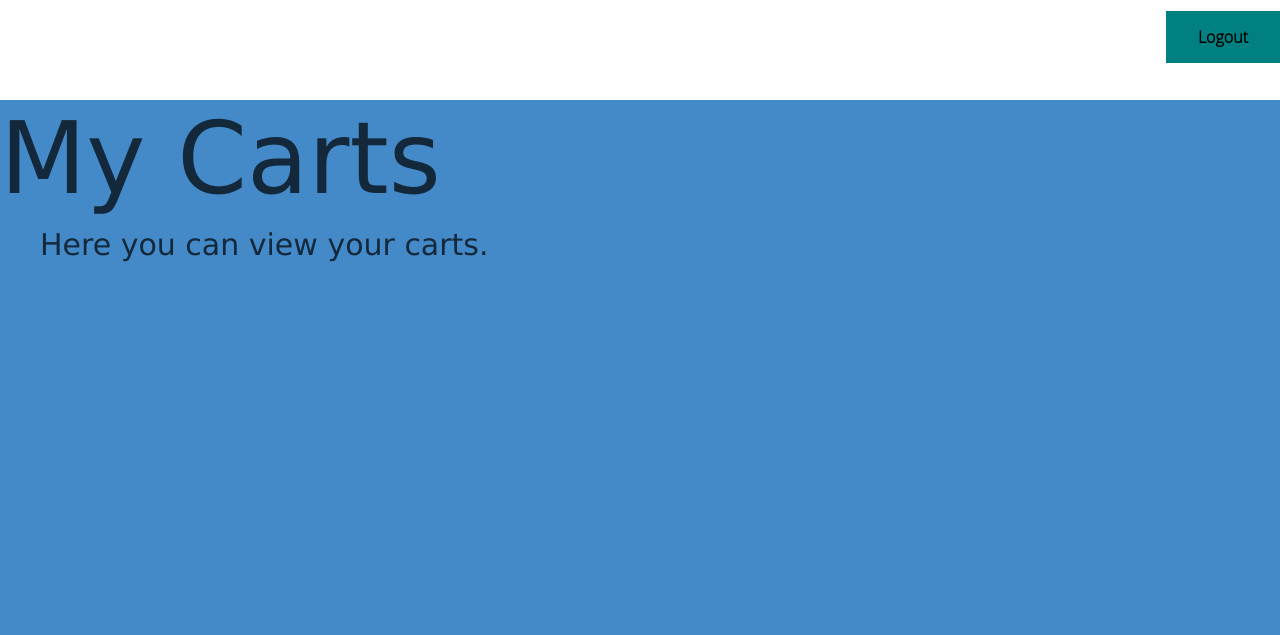
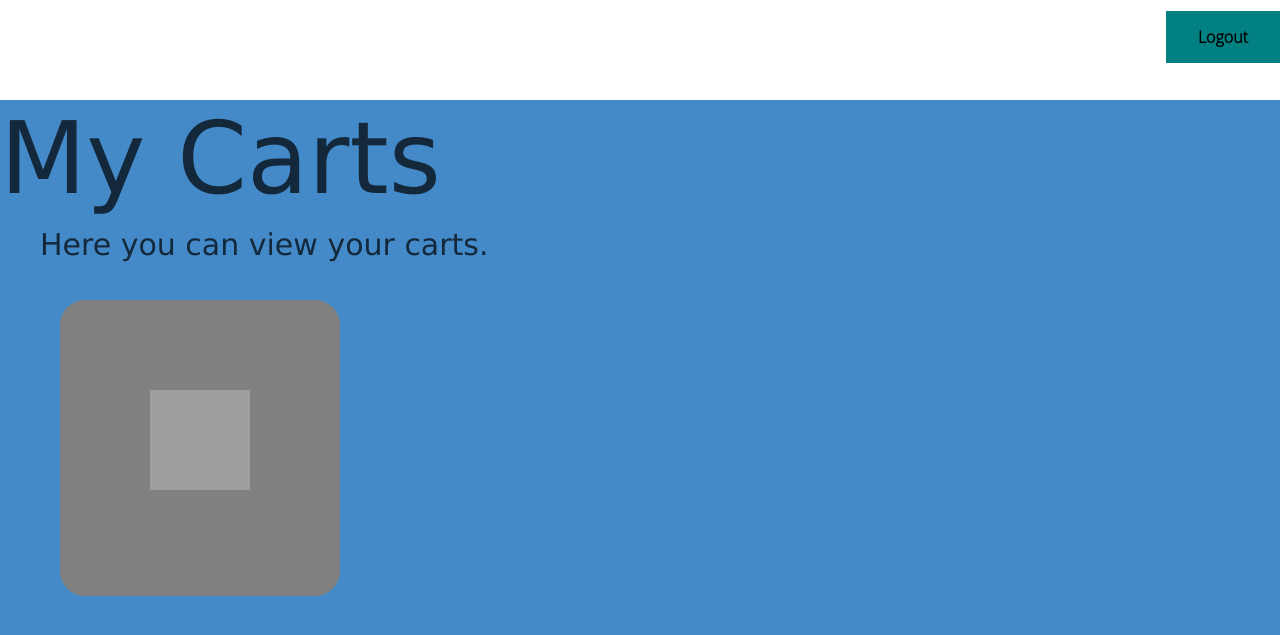
Before and after one commit to Kevin-Taha/UniKart, a Python web app: template unicart/templates/userPage.html in a window 1280 px wide. Shown: the top 635 px of the page. Run offline with Jinja, Linux system fonts and the light colour scheme; the template is opened without the code that fills it, so the values that code supplies are empty; some libraries are stand-ins or nearby versions; grey boxes are pictures that could not be loaded.

Commit message:
add list button

```diff
--- a/unicart/static_files/userPage.css
+++ b/unicart/static_files/userPage.css
@@ -30,3 +30,16 @@
   border-radius: 25px;
   font-size: 30px;
 }
+
+
+
+#emptylist {
+  background-color: grey;
+  padding: 90px;
+  position: absolute;
+  left: 60px;
+  top: 200px;
+  border-radius: 25px;
+
+
+}
--- a/unicart/templates/userPage.html
+++ b/unicart/templates/userPage.html
@@ -13,6 +13,9 @@
       <p id = "cartFunction"> Here you can view your carts. </p>
 
 
+<div id = "emptylist">
+ <img src="/resources/plus.png" width="100" height="100"> </p>
+</div>
 
   </body>
 </html>
```
Also changed, not shown: unicart/static_files/plus.png (added).
